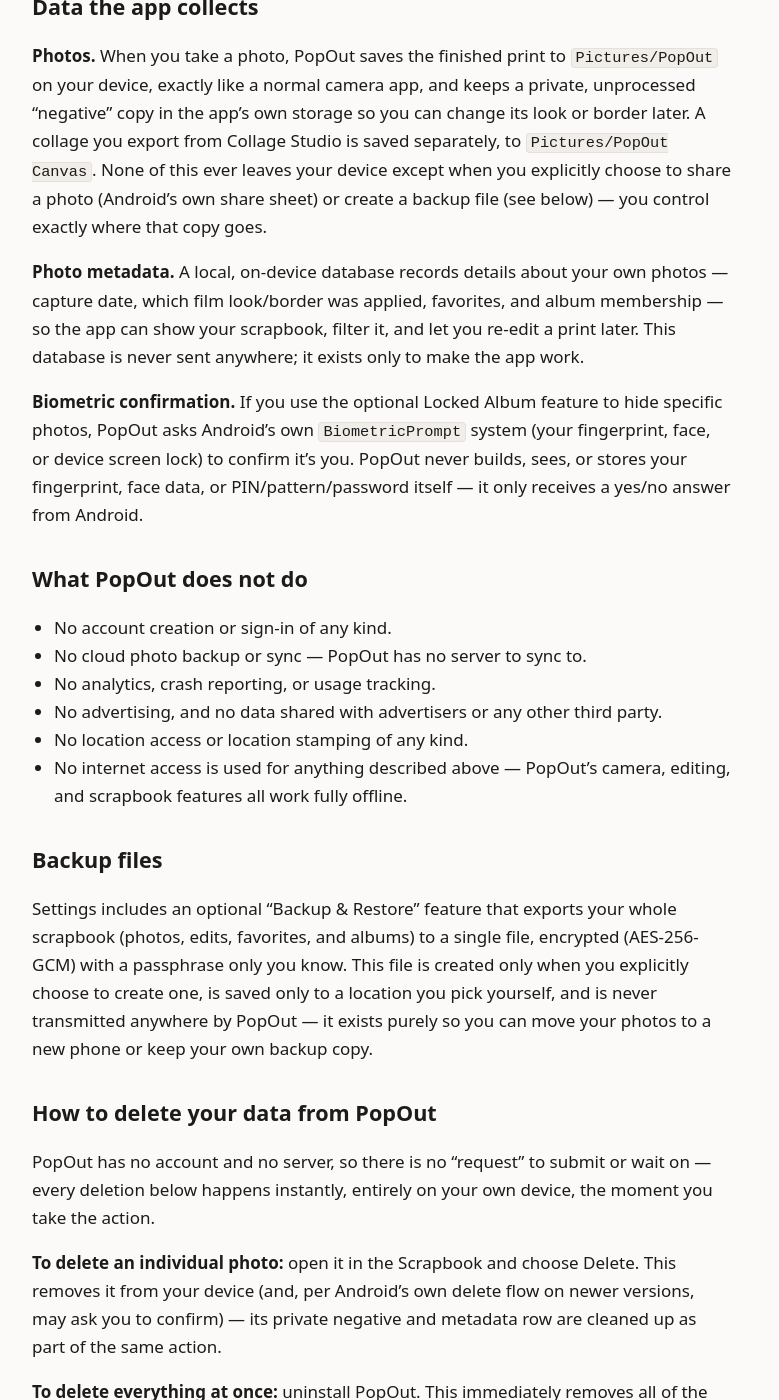
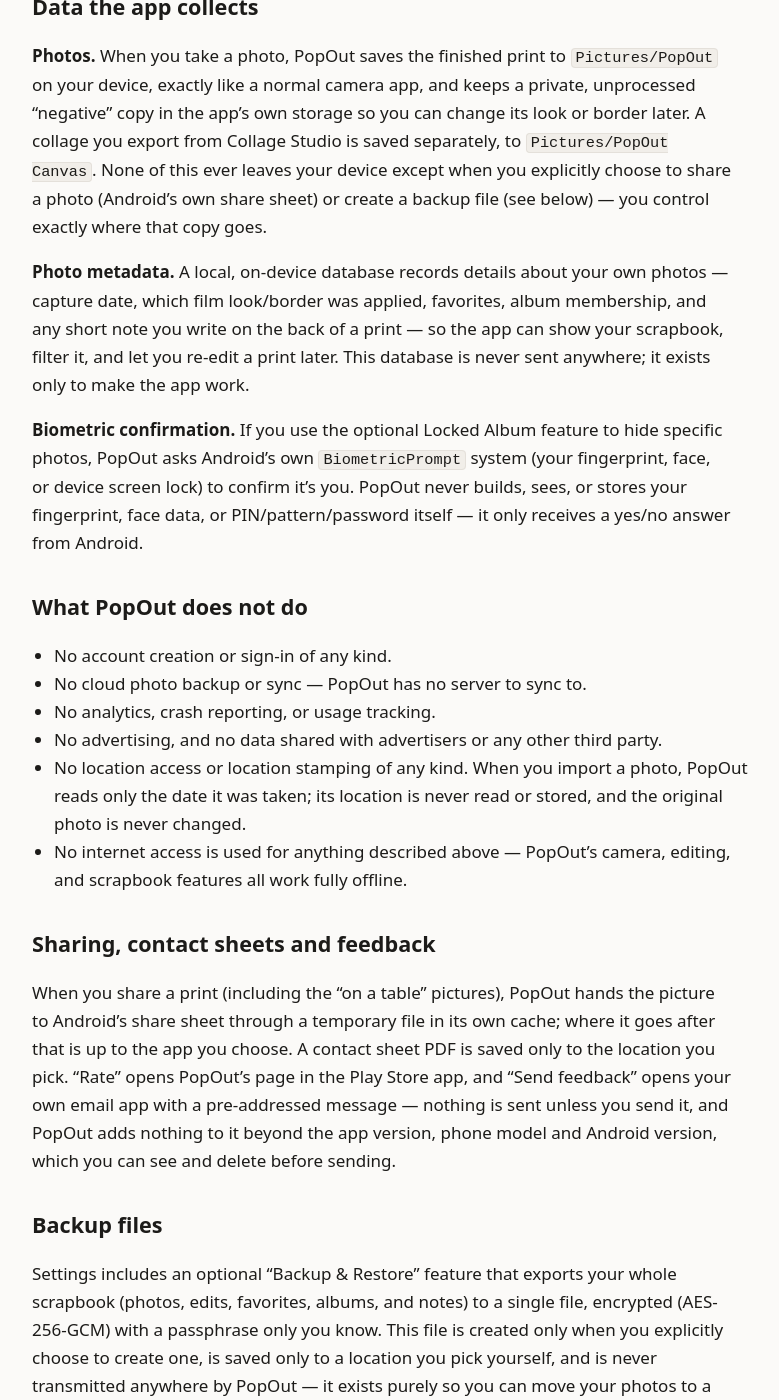
Before and after one commit to ajphukan/ajphukan.github.io, a Jekyll site: the page built from popout-privacy.md, in a window 1280 px wide and 1400 px high, scrolled down 723 px. Shown: the whole window, without its empty margins (218-997 px from the left). Built offline with Jekyll 4.4.1, drawn with Linux system fonts in a browser that asks for light colours; some of the changed text lies outside the part shown.

Commit message:
Update PopOut privacy policy: print notes, daily nudge, sharing and feedback

```diff
--- a/popout-privacy.md
+++ b/popout-privacy.md
@@ -39,7 +39,8 @@
 
 **Photo metadata.** A local, on-device database records details about
 your own photos — capture date, which film look/border was applied,
-favorites, and album membership — so the app can show your scrapbook,
+favorites, album membership, and any short note you write on the back of a
+print — so the app can show your scrapbook,
 filter it, and let you re-edit a print later. This database is never sent
 anywhere; it exists only to make the app work.
 
@@ -57,14 +58,24 @@
 - No analytics, crash reporting, or usage tracking.
 - No advertising, and no data shared with advertisers or any other third
   party.
-- No location access or location stamping of any kind.
+- No location access or location stamping of any kind. When you import a photo, PopOut reads only the date it was taken; its location is never read or stored, and the original photo is never changed.
 - No internet access is used for anything described above — PopOut's
   camera, editing, and scrapbook features all work fully offline.
+
+## Sharing, contact sheets and feedback
+
+When you share a print (including the "on a table" pictures), PopOut hands
+the picture to Android's share sheet through a temporary file in its own
+cache; where it goes after that is up to the app you choose. A contact sheet
+PDF is saved only to the location you pick. "Rate" opens PopOut's page in
+the Play Store app, and "Send feedback" opens your own email app with a
+pre-addressed message — nothing is sent unless you send it, and PopOut adds
+nothing to it beyond the app version, phone model and Android version, which you can see and delete before sending.
 
 ## Backup files
 
 Settings includes an optional "Backup & Restore" feature that exports your
-whole scrapbook (photos, edits, favorites, and albums) to a single file,
+whole scrapbook (photos, edits, favorites, albums, and notes) to a single file,
 encrypted (AES-256-GCM) with a passphrase only you know. This file is
 created only when you explicitly choose to create one, is saved only to a
 location you pick yourself, and is never transmitted anywhere by PopOut —
@@ -101,7 +112,7 @@
 |---|---|
 | Camera | To take the photo you're capturing. |
 | Storage (read/write, Android 9 and below only) | To save prints to, and read them back from, `Pictures/PopOut`. Not requested on Android 10+, which needs no permission for an app to manage its own gallery files. |
-| Notifications (Android 13+) | Only if you turn on the optional "Reminders" setting (off by default), for a single local reminder if you haven't taken a photo in a while. Nothing is sent over the network. |
+| Notifications (Android 13+) | Only if you turn on the optional "Reminders" setting (off by default): a local reminder if you haven't taken a photo in a while and, if you also turn on "One print a day", an evening nudge on days with no print yet. Both are created on your device; nothing is sent over the network. |
 | Biometric | Only used if you turn on the optional Locked Album feature — see "Biometric confirmation" above. |
 
 ## Children's privacy
```
Also changed, not shown: other parts of popout-privacy.md (+1 -1 lines).
